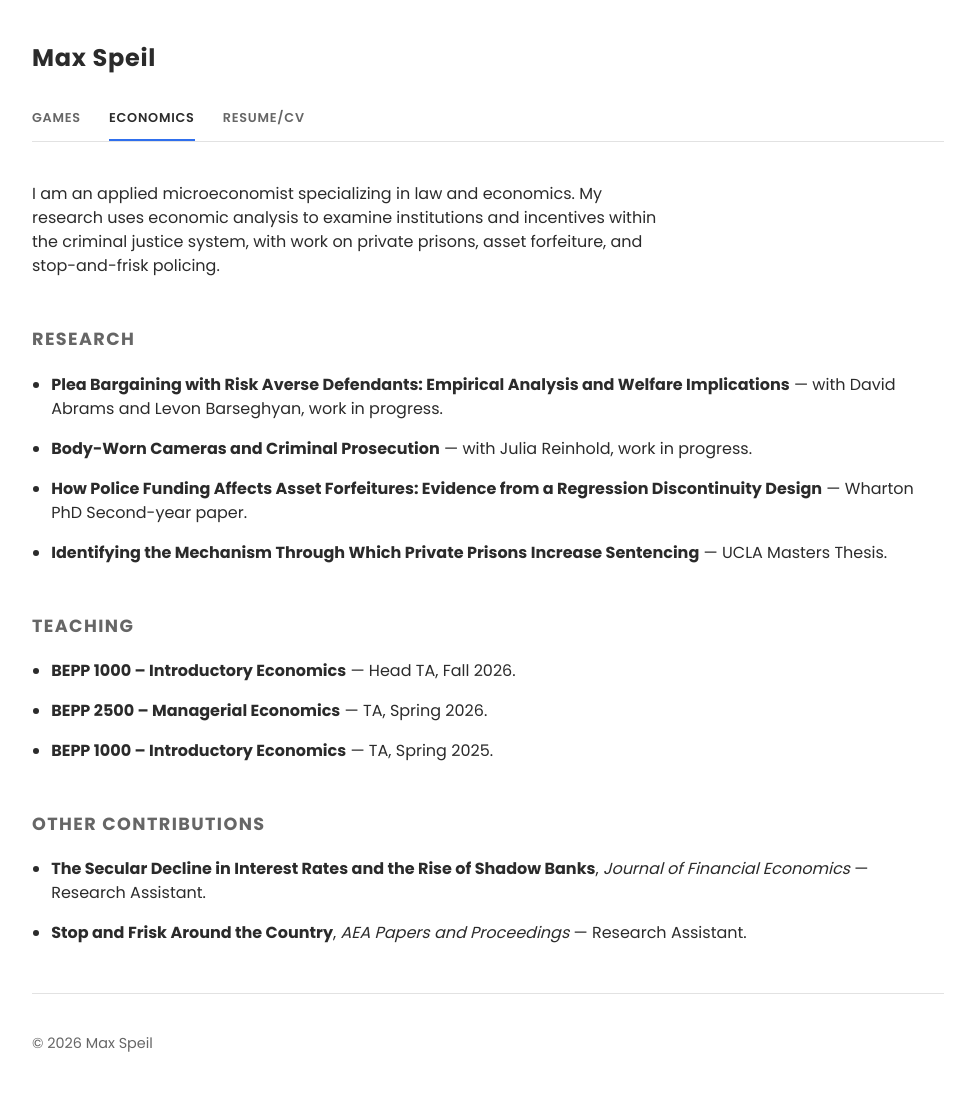
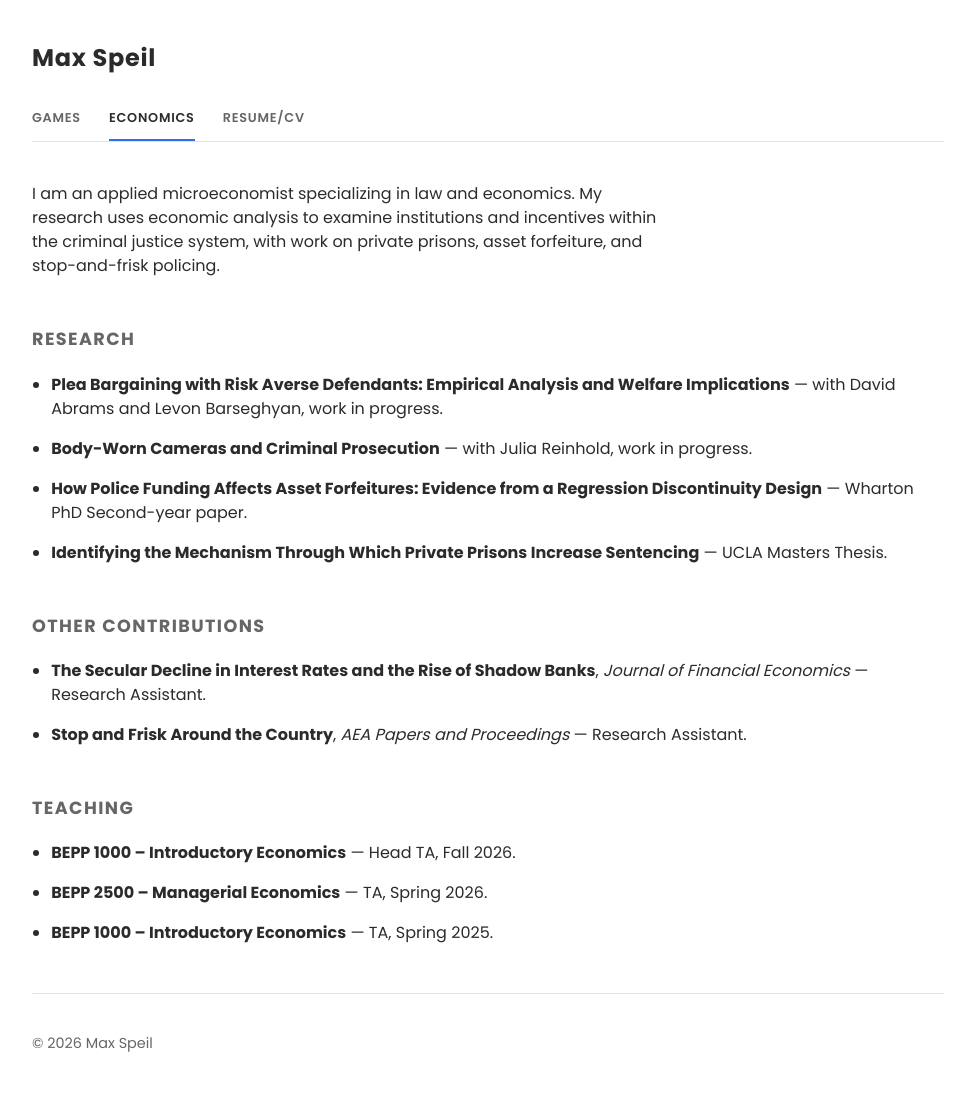
Before and after one commit to mspeil/mspeil.github.io, a Jekyll site: the page built from economics.html, in a window 1280 px wide. Shown: the whole page, without its empty margins (152-1127 px from the left). Built offline with Jekyll 4.4.1, drawn with Linux system fonts in a browser that asks for light colours.

Commit message:
Reorder Economics page sections: Other Contributions before Teaching
Co-Authored-By: Claude Sonnet 5 <noreply@anthropic.com>

```diff
--- a/economics.html
+++ b/economics.html
@@ -21,6 +21,15 @@ title: Economics
 </section>
 
 <section class="econ-section">
+  <h2>Other Contributions</h2>
+  <!-- One <li> per item. Bold the title, italicize the outlet, then add your role after the dash. -->
+  <ul class="econ-list">
+    <li><strong>The Secular Decline in Interest Rates and the Rise of Shadow Banks</strong>, <em>Journal of Financial Economics</em> &mdash; Research Assistant.</li>
+    <li><strong>Stop and Frisk Around the Country</strong>, <em>AEA Papers and Proceedings</em> &mdash; Research Assistant.</li>
+  </ul>
+</section>
+
+<section class="econ-section">
   <h2>Teaching</h2>
   <!-- One <li> per class. Bold the course code/name, then add your role and term after the dash. -->
   <ul class="econ-list">
@@ -29,12 +38,3 @@ title: Economics
     <li><strong>BEPP 1000 &ndash; Introductory Economics</strong> &mdash; TA, Spring 2025.</li>
   </ul>
 </section>
-
-<section class="econ-section">
-  <h2>Other Contributions</h2>
-  <!-- One <li> per item. Bold the title, italicize the outlet, then add your role after the dash. -->
-  <ul class="econ-list">
-    <li><strong>The Secular Decline in Interest Rates and the Rise of Shadow Banks</strong>, <em>Journal of Financial Economics</em> &mdash; Research Assistant.</li>
-    <li><strong>Stop and Frisk Around the Country</strong>, <em>AEA Papers and Proceedings</em> &mdash; Research Assistant.</li>
-  </ul>
-</section>
```
